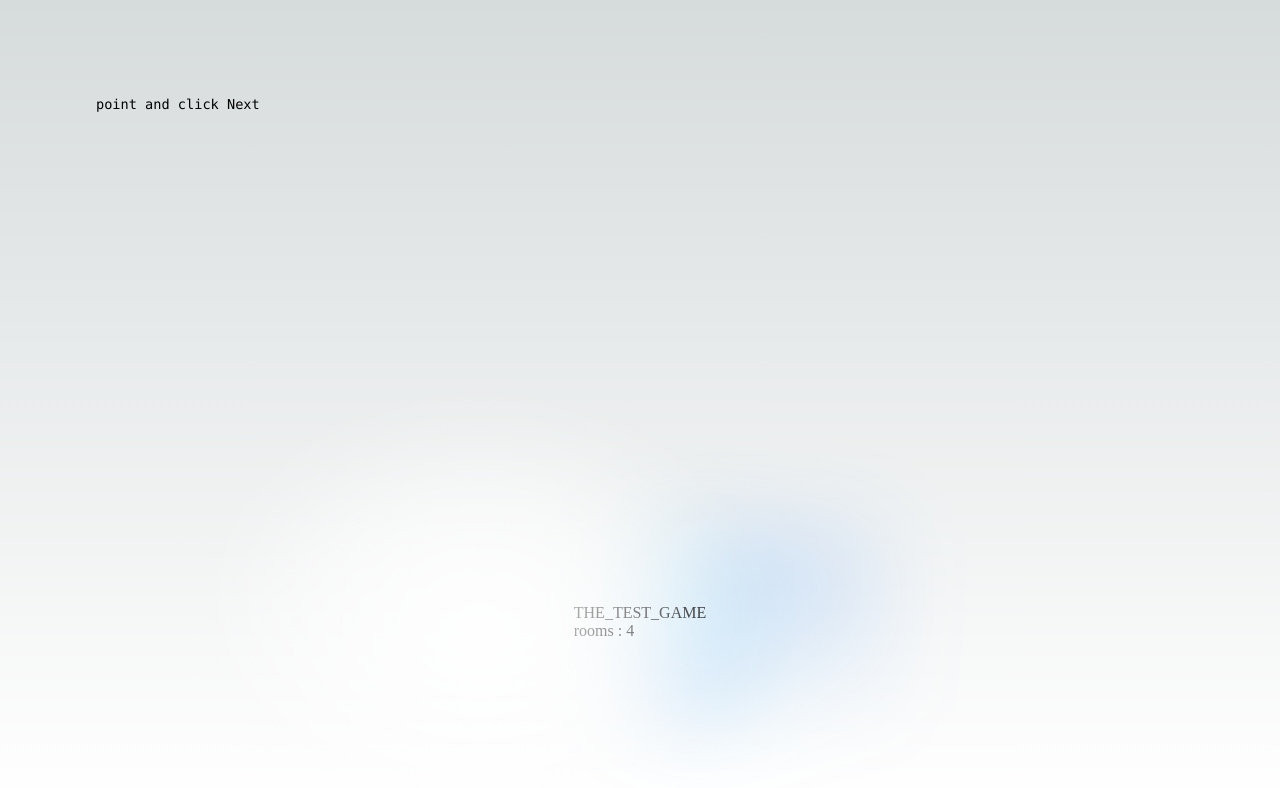
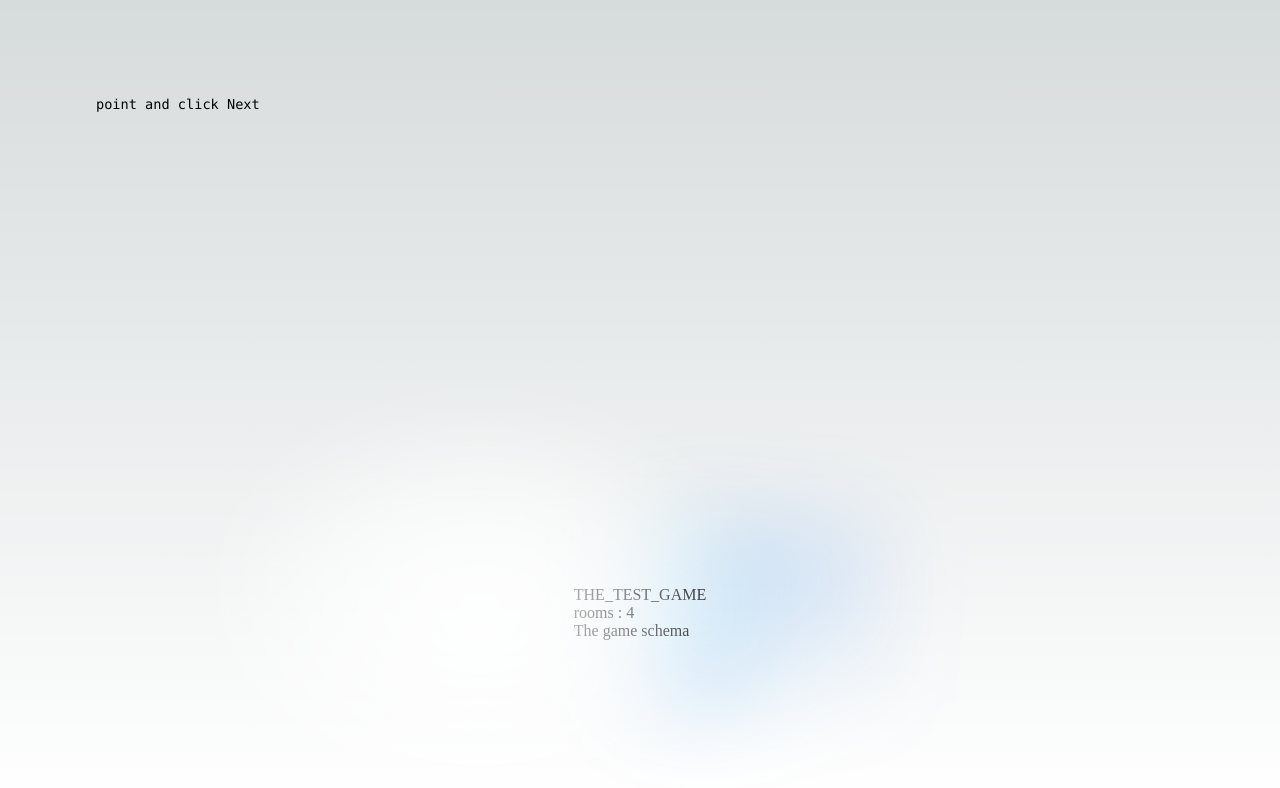
Before and after one commit to dblatcher/point-and-click, a Next.js app in the folder point-and-click-next/: page / in a window 1280 px wide. Shown: the top 788 px of the page. Built offline with nearby package versions, Linux system fonts and the light colour scheme.

Commit message:
import stuff from oldscr

```diff
--- a/point-and-click-next/src/components/Test.tsx
+++ b/point-and-click-next/src/components/Test.tsx
@@ -1,10 +1,10 @@
+import { GameDesignSchema, GameDesign } from "@/oldsrc/definitions/Game";
 import { FunctionComponent } from "react";
-
-import type { GameDesign } from "../../../src/definitions/Game"
 
 interface Props {
     gameDesign: GameDesign
 }
+
 
 export const Test: FunctionComponent<Props> = ({ gameDesign }: Props) => {
 
@@ -16,6 +16,7 @@ export const Test: FunctionComponent<Props> = ({ gameDesign }: Props) => {
             <p>
                 rooms : {gameDesign.rooms.length}
             </p>
+            <p>{GameDesignSchema.description}</p>
         </div>
     )
 }
--- a/point-and-click-next/src/oldsrc/definitions/Game.ts
+++ b/point-and-click-next/src/oldsrc/definitions/Game.ts
@@ -42,7 +42,7 @@ export const FixedGameInfoSchema = z.object({
 })
 export const GameDataSchema = GameContentsDataSchema.and(GameHappeningsSchema)
 const GameConditionSchema = GameContentsDataSchema.and(GameHappeningsSchema).and(FixedGameInfoSchema)
-export const GameDesignSchema = GameContentsDataSchema.and(FixedGameInfoSchema)
+export const GameDesignSchema = GameContentsDataSchema.and(FixedGameInfoSchema).describe('The game schema')
 
 //                  GameData GameCondition GameDesign GameContents
 // GameHappenings  |   x    |   x        |           |
--- a/point-and-click-next/src/pages/index.tsx
+++ b/point-and-click-next/src/pages/index.tsx
@@ -25,8 +25,6 @@ export default function Home() {
         <div className={styles.center}>
           <Test gameDesign={prebuiltGameDesign} />
         </div>
-
-
       </main>
     </>
   )
```
